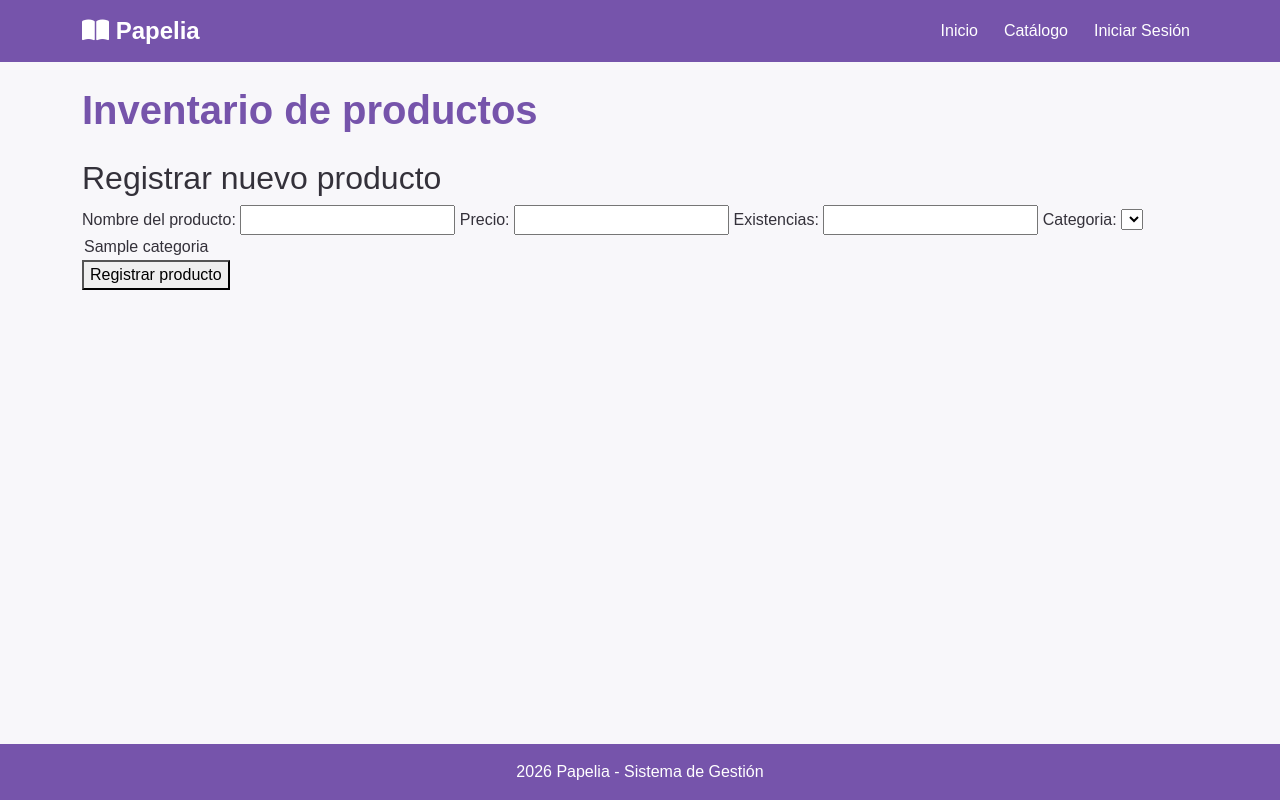
After one commit to jp-766/Papeleria, a Flask app: template templates/inventario.html in a window 1280 px wide. The commit adds this page. Run offline with Flask 3, Linux system fonts and the light colour scheme; the template is opened without the code that fills it: most values are stand-ins (such as "Sample title", 1, 10 or a date in 2020); lists and menus that the app fills with data are empty; some libraries are stand-ins or nearby versions.

Commit message:
Inventario

```diff
--- a/server.py
+++ b/server.py
@@ -21,7 +21,6 @@ csrf = CSRFProtect(app)
 
 mysql = MySQL(app)
 
-# Página principal
 @app.route('/')
 def inicio():
     return render_template('index.html')
@@ -35,9 +34,7 @@ def login():
 
         try:
             cursor = mysql.connection.cursor()
-            cursor.execute(
-                """SELECT id_usuario, nombre, apellidos, email, pass_hash, id_rol FROM usuarios WHERE email = %s"""
-                ,(correo,))
+            cursor.execute("""SELECT id_usuario, nombre, apellidos, email, pass_hash, id_rol FROM usuarios WHERE email = %s""",(correo,))
             usuario = cursor.fetchone()
             cursor.close()
 
@@ -82,7 +79,6 @@ def registro():
         try:
             cursor = mysql.connection.cursor()
 
-            # Comprobar si el correo ya existe
             cursor.execute(
                 'SELECT id_usuario FROM usuarios WHERE email = %s',
                 (correo,)
@@ -93,7 +89,6 @@ def registro():
                 flash('Este correo ya está registrado', 'warning')
                 return redirect(url_for('registro'))
 
-            # Obtener el ID del rol Cliente
             cursor.execute("SELECT id_rol FROM roles WHERE nombre_rol = %s", ('Cliente',))
             rol = cursor.fetchone()
 
@@ -173,6 +168,64 @@ def catalogo():
         flash('No fue posible cargar el catálogo', 'danger')
         return redirect(url_for('inicio'))
 
+# Inventario: registrar productos
+@app.route('/inventario', methods=['GET', 'POST'])
+def inventario():
+    if 'id_usuario' not in session:
+        flash('Inicia sesión para acceder al inventario', 'warning')
+        return redirect(url_for('login'))
+
+    try:
+        cursor = mysql.connection.cursor()
+
+        if request.method == 'POST':
+            nombre = request.form.get('nombre', '').strip()
+            precio = request.form.get('precio', '').strip()
+            stock = request.form.get('stock', '').strip()
+            id_categoria = request.form.get('id_categoria', '').strip()
+
+            if not nombre or not precio or not stock or not id_categoria:
+                flash('Completa todos los campos', 'warning')
+            else:
+                try:
+                    precio = float(precio)
+                    stock = int(stock)
+                    id_categoria = int(id_categoria)
+
+                    if precio <= 0 or stock < 0:
+                        raise ValueError('Valores inválidos')
+
+                    if len(nombre) > 100:
+                        raise ValueError('Nombre demasiado largo')
+
+                    cursor.execute("SELECT id_categoria FROM categorias WHERE id_categoria = %s",
+                                   (id_categoria,))
+
+                    if not cursor.fetchone():
+                        flash('La categoría seleccionada no existe', 'danger')
+                    else:
+                        cursor.execute("""INSERT INTO productos (nombre, precio, stock, id_categoria)
+                            VALUES (%s, %s, %s, %s)""", (nombre, precio, stock, id_categoria))
+
+                        mysql.connection.commit()
+                        flash('Producto registrado correctamente', 'success')
+
+                except (ValueError, TypeError):
+                    flash('Verifica que el precio, stock y categoría sean válidos', 'danger')
+
+        cursor.execute("SELECT id_categoria, nombre FROM categorias ORDER BY nombre")
+        categorias = cursor.fetchall()
+        cursor.close()
+
+        return render_template('inventario.html', categorias=categorias)
+
+    except Exception as error:
+        mysql.connection.rollback()
+        print('Error en inventario:', error)
+        flash('No fue posible procesar el inventario', 'danger')
+        return redirect(url_for('inicio'))
+
+
 
 # Ejecutar el servidor
 if __name__ == '__main__':
--- a/static/css/styles.css
+++ b/static/css/styles.css
@@ -25,21 +25,21 @@ body {
 
 /* Barra de Navegación */
 
-.navbar.papelia {
+.navbar.navbar-papelia {
     background-color: var(--color-principal);
 }
 
-.navbar.papelia .navbar-brand {
+.navbar.navbar-papelia .navbar-brand {
     font-size: 1.5rem;
 }
 
-.navbar.papelia .nav-link {
+.navbar.navbar-papelia .nav-link {
     color: var(--color-blanco);
     margin-left: 10px;
     transition: color 0.3s;
 }
 
-.navbar.papelia .nav-link:hover {
+.navbar.navbar-papelia .nav-link:hover {
     color: var(--color-acento);
 }
 
--- a/templates/index.html
+++ b/templates/index.html
@@ -33,9 +33,7 @@
         <article class="tarjeta-info">
 
             <i class="fas fa-bolt"></i>
-
             <h3>Cobro rápido</h3>
-
             <p>Consulta precios y existencias de los productos</p>
 
         </article>
@@ -45,9 +43,7 @@
         <article class="tarjeta-info">
 
             <i class="fas fa-boxes-stacked"></i>
-
             <h3>Inventario del día</h3>
-
             <p>Cada venta descuenta el stock automáticamente</p>
 
         </article>
@@ -57,9 +53,7 @@
         <article class="tarjeta-info">
 
             <i class="fas fa-chart-line"></i>
-
             <h3>Reportes</h3>
-
             <p>Consulta las ventas y los productos más vendidos</p>
 
         </article>
--- /dev/null
+++ b/templates/inventario.html
@@ -0,0 +1,54 @@
+{% extends 'plantilla.html' %}
+
+{% block titulo %}Inventario | Papelia{% endblock %}
+{% block cabecera %}Inventario de productos{% endblock %}
+
+{% block contenido %}
+
+<section class="contenedor-formulario">
+    <h2>Registrar nuevo producto</h2>
+
+    <form method="POST" action="{{ url_for('inventario') }}">
+
+        <input type="hidden" name="csrf_token" value="{{ csrf_token() }}">
+
+        <label for="nombre">Nombre del producto:</label>
+        <input
+            type="text"
+            id="nombre"
+            name="nombre"
+            maxlength="100"
+            required>
+
+            <label for="precio">Precio:</label>
+            <input
+                type="number"
+                id="precio"
+                name="precio"
+                min="0.01"
+                step="0.01"
+                required>
+
+            <label for="stock">Existencias:</label>
+            <input
+                type="number"
+                id="stock"
+                name="stock"
+                min="0"
+                step="1"
+                required>
+
+            <label for="id_categoria">Categoria:</label>
+
+            <select id="id_categoria" name="id_categoria" required>
+                <option value="Selecciona una categoria"></option>
+            </select>
+
+            {% for categoria in categorias %}
+                <option value="{{ categoria.id_categoria }}"> {{ categoria.nombre }}</option>
+            {% endfor %}
+
+            <button type="submit">Registrar producto</button>
+    </form>
+</section>
+{% endblock %}
--- a/templates/login.html
+++ b/templates/login.html
@@ -40,7 +40,6 @@
                 required
             >
         </div>
-
         <button type="submit" class="btn btn-papelia w-100 mt-2">Iniciar sesión</button>
 
     </form>
@@ -48,5 +47,4 @@
     <p class="mt-3 mb-0 text-center">¿No tienes una cuenta?<a href="{{ url_for('registro') }}">Regístrate</a></p>
 
 </section>
-
 {% endblock %}
--- a/templates/plantilla.html
+++ b/templates/plantilla.html
@@ -4,7 +4,7 @@
         <meta charset="UTF-8">
         <meta name="viewport" content="width=device-width, initial-scale=1.0">
 
-        <title>{% block titulo %} Papelia | Sistema de Gestion {% endblock $}</title>
+        <title>{% block titulo %} Papelia | Sistema de Gestion {% endblock %}</title>
 
         <link href="https://cdn.jsdelivr.net/npm/bootstrap@5.3.3/dist/css/bootstrap.min.css" rel="stylesheet">
         <link rel="stylesheet" href="https://cdnjs.cloudflare.com/ajax/libs/font-awesome/6.5.2/css/all.min.css">
@@ -15,7 +15,7 @@
     <body>
 
         <header>
-            <nav class="navbar navbar-expand -lg navbar-dark navbar-papelia">
+            <nav class="navbar navbar-expand-lg navbar-dark navbar-papelia">
                 <div class="container">
 
                     <a class="navbar-brand fw-bold" href="/">
@@ -40,9 +40,13 @@
                                 <a class="nav-link" href="/catalogo">Catálogo</a>
                             </li>
 
-                            {% if session,get('id_usuario') %}
+                            {% if session.get('id_usuario') %}
                                 <li class="nav-item">
                                     <a class="nav-link" href="/perfil">Mi perfil</a>
+                                </li>
+
+                                <li class="nav-item">
+                                    <a class="nav-link" href="/inventario">Inventario</a>
                                 </li>
 
                             {% else %}
```
Also changed, not shown: templates/acercade.html (+5 -7 lines), templates/catalogo.html (+4 -3 lines), templates/contacto.html (+0 -9 lines), templates/formulario.html (+0 -16 lines), templates/perfil.html (+2 -8 lines).
